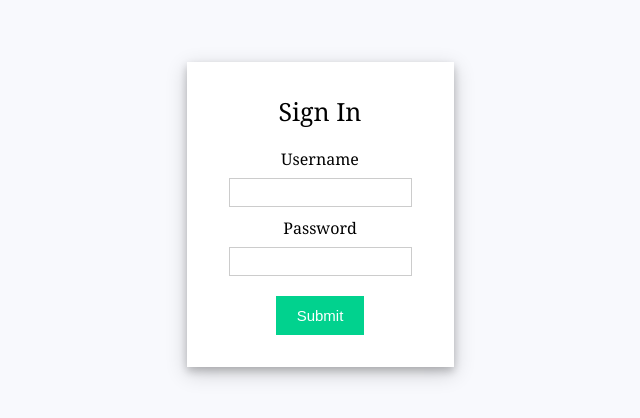
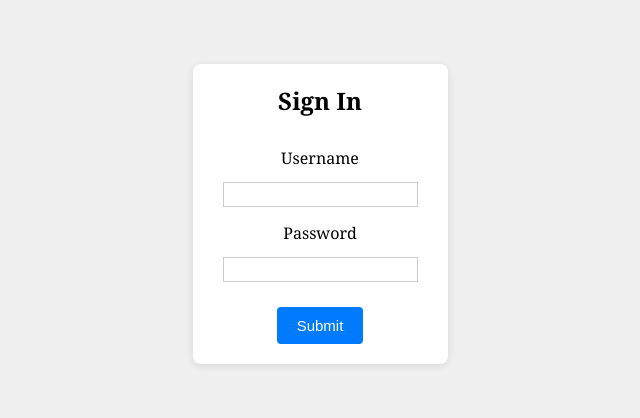
Before and after one commit to manhnguyen2k/barcode_client, a React (Create React App) app: page / in a window 1280 px wide. Shown: the part 186-604 px from the top of the page, without its empty margins (320-960 px from the left). Built offline with nearby package versions, Linux system fonts and the light colour scheme.

Commit message:
add SEQ calculator

```diff
--- a/package.json
+++ b/package.json
@@ -20,6 +20,7 @@
     "react-redux": "^9.1.0",
     "react-router-dom": "^6.22.1",
     "react-scripts": "5.0.1",
+    "react-spinners": "^0.13.8",
     "react-tabs": "^6.0.2",
     "redux": "^5.0.1",
     "web-vitals": "^2.1.4",
--- a/src/Pages/Login.js
+++ b/src/Pages/Login.js
@@ -1,48 +1,47 @@
-import React, { useState, useEffect } from "react";
+import React, { useState } from "react";
 import "./styles.css";
 import axios from "axios";
 import { useSelector, useDispatch } from 'react-redux';
-import { useNavigate, } from 'react-router-dom';
-
+import { useNavigate } from 'react-router-dom';
+import { ClipLoader } from 'react-spinners';
 
 import { setLoginStatus, setToken, setUid } from '../redux/actions/auth';
+
 const Login = () => {
     const [errorMessages, setErrorMessages] = useState({});
     const [isSubmitted, setIsSubmitted] = useState(false);
-    const [username, setUsername] = useState("")
-    const [passwd, setPasswd] = useState("")
+    const [username, setUsername] = useState("");
+    const [passwd, setPasswd] = useState("");
+    const [loading, setLoading] = useState(false);
     const isLogin = useSelector(state => state.auth.isLogin);
     const dispatch = useDispatch();
     const navigate = useNavigate();
-    //console.log(isLogin)
 
     const handleSubmit = (event) => {
-        //Prevent page reload
+        // Prevent page reload
         event.preventDefault();
+        setLoading(true);
         const dataBarcode = {
             username: username,
             passwd: passwd
-        }
+        };
         axios.post("https://barcodeserver-latest-b6nu.onrender.com/auth/login", dataBarcode)
             .then((data) => {
-                console.log(data)
+                console.log(data);
+                setLoading(false);
                 if (data.data.code === 200) {
                     dispatch(setLoginStatus(true));
                     dispatch(setToken(data.data.token));
-                    dispatch(setUid(data.data.uid))
-                 //   localStorage.setItem("isLogin", true)
-                   // localStorage.setItem("token", data.data.token)
-                    //localStorage.setItem("uid", data.data.uid)
+                    dispatch(setUid(data.data.uid));
                     navigate('/home');
+                } else if (data.data.code === 500) {
+                    alert("Thông tin đăng nhập không đúng!");
                 }
-                else if (data.data.code === 500) {
-                    alert("Thông tin đăng nhập không đúng!")
-                }
-
             })
             .catch((err) => {
-                console.error(err)
-            })
+                setLoading(false);
+                console.error(err);
+            });
     };
 
     // Generate JSX code for error message
@@ -66,7 +65,7 @@ const Login = () => {
                     {renderErrorMessage("pass")}
                 </div>
                 <div className="button-container">
-                    <input type="submit" />
+                    <input type="submit" disabled={loading} />
                 </div>
             </form>
         </div>
@@ -74,11 +73,17 @@ const Login = () => {
 
     return (
         <div className="app">
-            <div className="login-form">
+            <div className={`login-form ${loading ? 'loading' : ''}`}>
                 <div className="title">Sign In</div>
                 {renderForm}
+                {loading &&
+                    <div className="loading-overlay">
+                        <ClipLoader color="#000" loading={loading} size={50} />
+                    </div>
+                }
             </div>
         </div>
     );
-}
-export default Login
+};
+
+export default Login;
--- a/src/Pages/styles.css
+++ b/src/Pages/styles.css
@@ -85,3 +85,89 @@
     text-align: center;
     cursor: pointer;
   }
+  .app {
+    position: relative;
+    height: 100vh;
+    display: flex;
+    justify-content: center;
+    align-items: center;
+    background-color: #f0f0f0;
+}
+
+.login-form {
+    position: relative;
+    background: #fff;
+    padding: 20px;
+    border-radius: 8px;
+    box-shadow: 0 2px 10px rgba(0, 0, 0, 0.1);
+    z-index: 1;
+}
+
+.login-form.loading .form {
+    filter: blur(4px);
+    pointer-events: none;
+}
+
+.loading-overlay {
+    position: absolute;
+    top: 0;
+    left: 0;
+    right: 0;
+    bottom: 0;
+    display: flex;
+    justify-content: center;
+    align-items: center;
+    background: rgba(255, 255, 255, 0.7);
+    z-index: 2;
+}
+
+.title {
+    margin-bottom: 20px;
+    text-align: center;
+    font-size: 24px;
+    font-weight: bold;
+}
+
+.form {
+    display: flex;
+    flex-direction: column;
+}
+
+.input-container {
+    margin-bottom: 15px;
+}
+
+.input-container label {
+    display: block;
+    margin-bottom: 5px;
+}
+
+.input-container input {
+    width: 100%;
+    padding: 8px;
+    box-sizing: border-box;
+}
+
+.button-container {
+    text-align: center;
+}
+
+.button-container input {
+    padding: 10px 20px;
+    background-color: #007bff;
+    color: #fff;
+    border: none;
+    border-radius: 4px;
+    cursor: pointer;
+}
+
+.button-container input:disabled {
+    background-color: #aaa;
+    cursor: not-allowed;
+}
+
+.error {
+    color: red;
+    font-size: 12px;
+    margin-top: 5px;
+}
```
Also changed, not shown: src/Screens/Beckman.js (+130 -22 lines), 1 other file (tests, documents, lock files or other folders).
